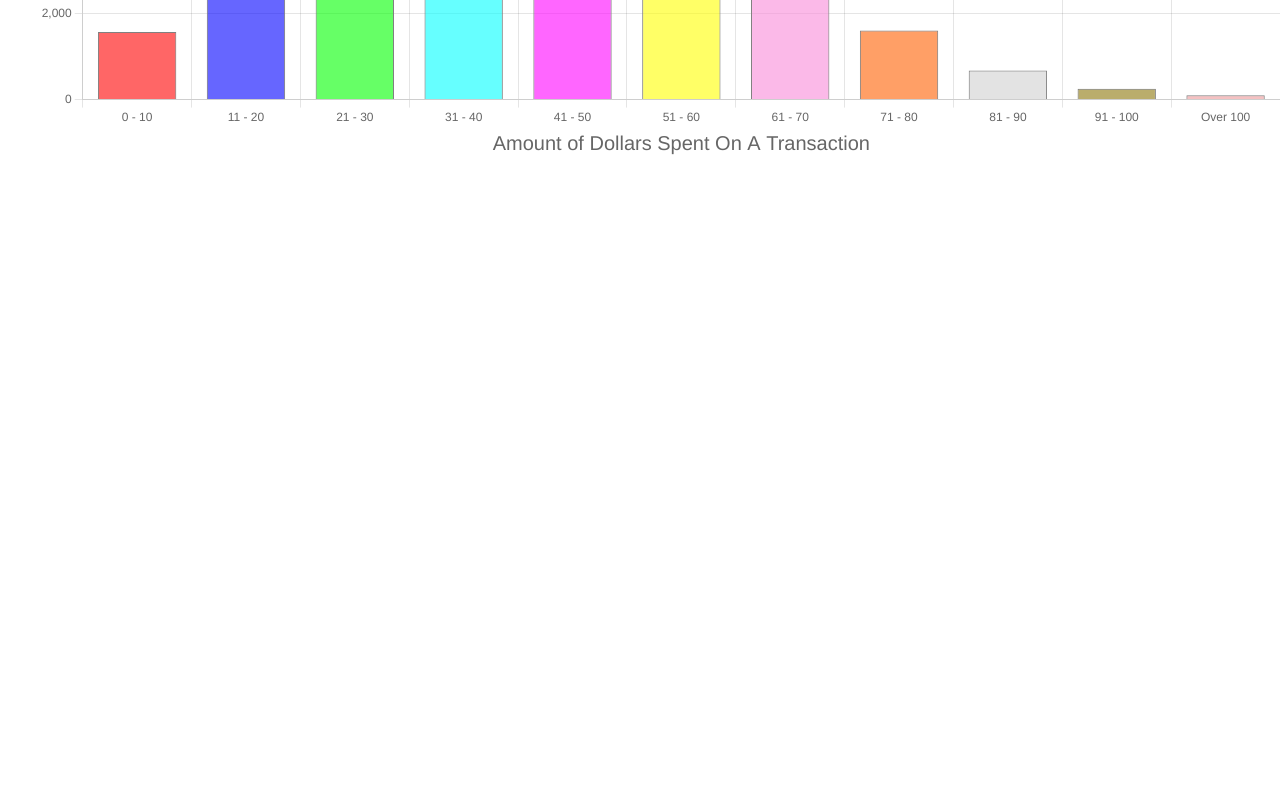
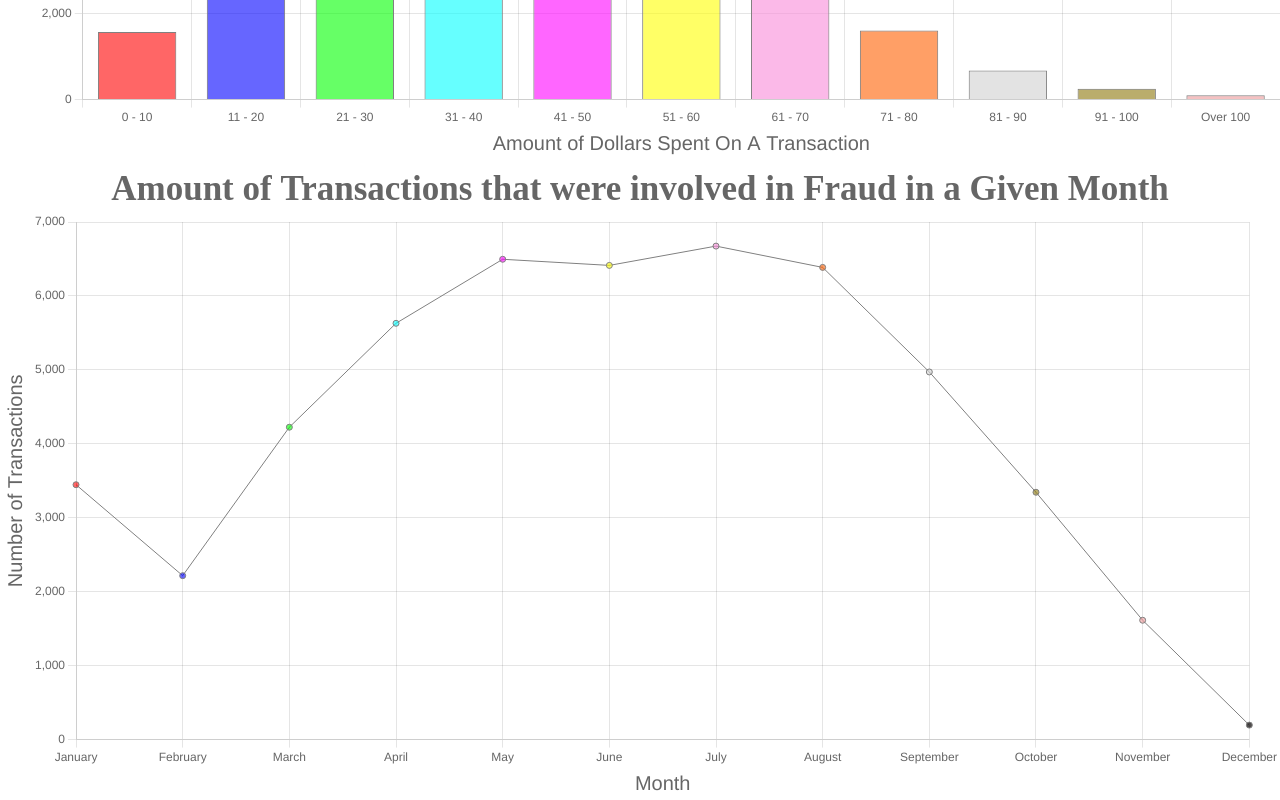
Before and after one commit to hylianmike/COMP1073-ReactProject, a React (Create React App) app: page / in a window 1280 px wide. Shown: the part 480-1280 px from the top of the page. Before the commit the page ends 800 px from the top, so only its background shows below. Built offline with nearby package versions, Linux system fonts and the light colour scheme.

Commit message:
Create Line.js and add to App.js

```diff
--- a/src/App.js
+++ b/src/App.js
@@ -1,10 +1,13 @@
 import { Chart as Chartjs } from 'chart.js/auto';
-import BarChart from './components/Bar'
+import { Line } from 'react-chartjs-2';
+import BarChart from './components/Bar';
+import LineChart from './components/Line';
 
 function App() {
 return (
 	<div className="App">
         <BarChart />
+		<LineChart />
 	</div>
 );
 }
--- /dev/null
+++ b/src/components/Line.js
@@ -0,0 +1,79 @@
+import React, { Component } from "react";
+import { Line } from 'react-chartjs-2';
+
+class LineChart extends Component{
+
+    constructor(props){
+        super(props);
+        this.state={
+            chartData: {
+                // set the labels, indicates the amount of dollars spent per transaction
+                labels:['January', 'February', 'March', 'April', 'May', 'June', 'July', 'August', 'September', 'October', 'November', 'December'],
+                // set the actual data values
+                datasets:[{
+                    // set the label, and numerical values
+                    label: 'Number of Transactions',
+                    data: [3447, 2217, 4225, 5630, 6496, 6413, 6674, 6386, 4972, 3345, 1614, 196],
+                    // set the different background colours for the columns
+                    backgroundColor:['rgba(255, 0, 0, 0.6)', 'rgba(0, 0, 255, 0.6)', 'rgba(0, 255, 0, 0.6)', 'rgba(0, 255, 255, 0.6)', 'rgba(255, 0, 255, 0.6)', 'rgba(255, 255, 0, 0.6)',
+                                    'rgba(249, 138, 217, 0.6)', 'rgba(255, 95, 0, 0.6)', 'rgba(209, 209, 209, 0.6)', 'rgba(141, 119, 11, 0.6)', 'rgba(239, 152, 154, 0.6)', 'rgba(24, 21, 21, 0.76)'],
+                    // set the border information
+                    borderWidth: 1,
+                    borderColor: 'grey',
+                    // set the hover information
+                    hoverBorderWidth: 4,
+                    hoverBorderColor: 'black'
+                }]
+            }
+        }
+    }
+
+    render(){
+        return(
+            <div className="chart">
+                <Line
+                    data={this.state.chartData}
+                    options={{
+                        plugins: {
+                            // set the title of the chart
+                            title:{
+                                display: true,
+                                text: 'Amount of Transactions that were involved in Fraud in a Given Month',
+                                font: {
+                                    size: 35,
+                                    family: "'Times New Roman', Times, serif",
+                                }
+                            },
+                            // remove the legend from appearing
+                            legend:{ display: false }
+                        },
+                        scales: {
+                            // set the x-axis title
+                            x: {
+                                title: {
+                                    display: true,
+                                    text: 'Month',
+                                    font: {
+                                        size: 20
+                                    }
+                                }
+                            },
+                            // set the y-axis title
+                            y: {
+                                title: {
+                                    display: true,
+                                    text: 'Number of Transactions',
+                                    font: {
+                                        size: 20
+                                    }
+                                }
+                            }
+                        }
+                    }}
+                />
+            </div>
+        )
+    }
+}
+
+export default LineChart;
```
